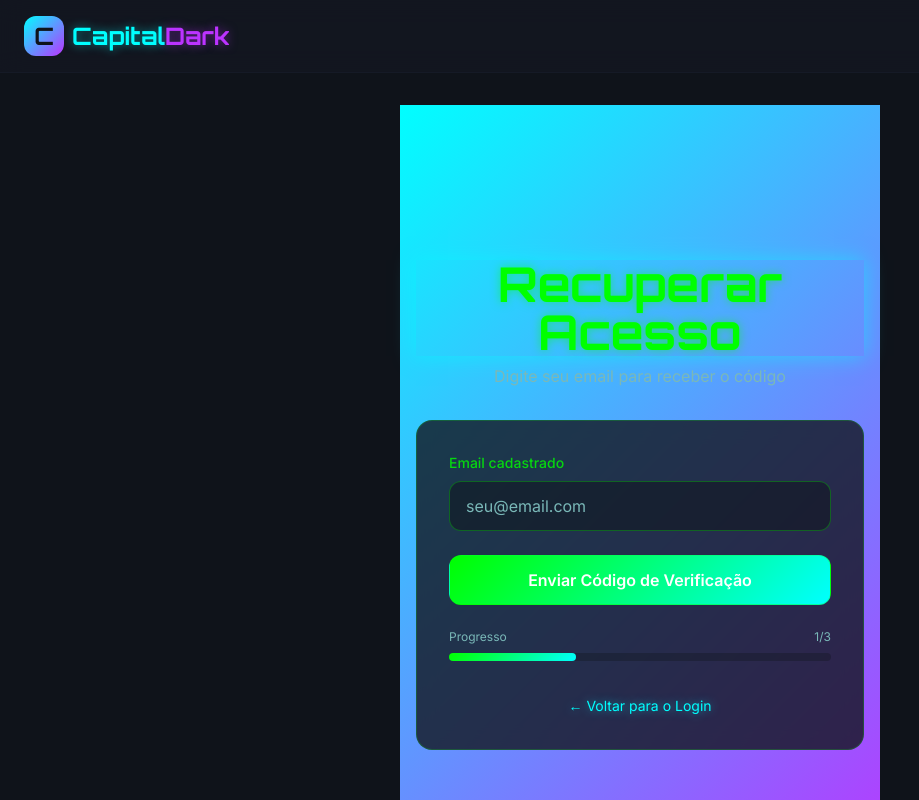
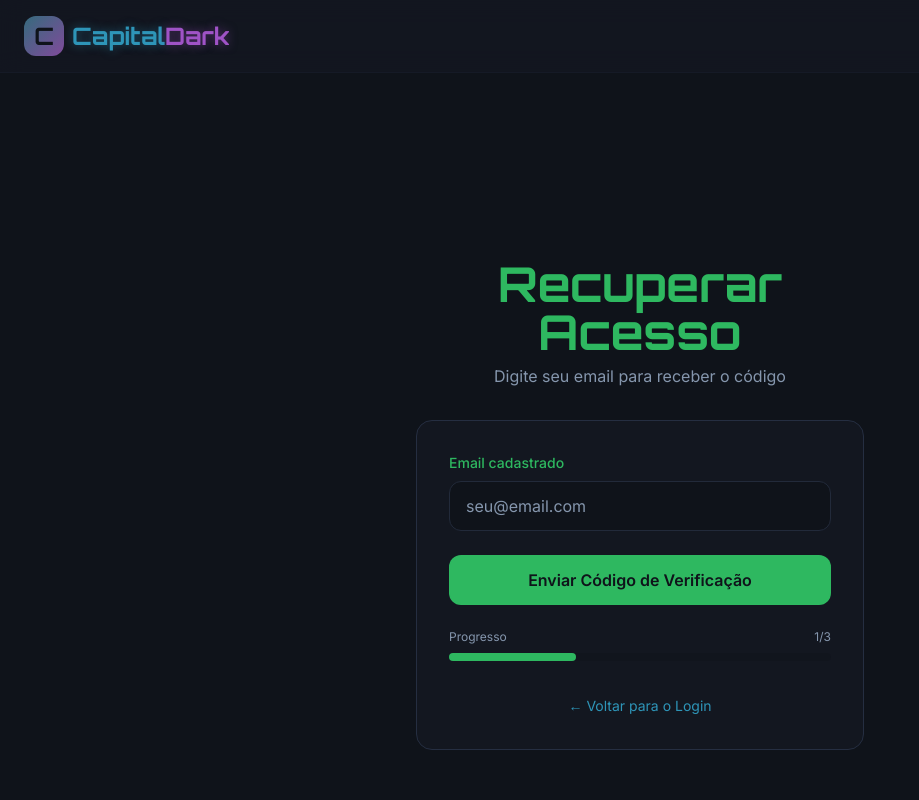
Before and after one commit to SeuPesadel00/CapitalDaark-new, a React (Vite) app: page /recover-password in a window 1280 px wide. Shown: the top 800 px of the page, without its empty margins (0-919 px from the left). Built offline with nearby package versions, Linux system fonts and the light colour scheme.

Commit message:
Refactor: Adjust site colors and styles
Remove colorful background from dropdown menus and reduce the intensity of fluorescent colors across the entire site to address color pollution and improve visual appeal.

```diff
--- a/src/index.css
+++ b/src/index.css
@@ -7,81 +7,73 @@
 /* Design System - Capital Dark Theme */
 @layer base {
   :root {
-    /* Dark modern theme with neon accents */
+    /* Dark modern theme with softer accents */
     --background: 220 27% 8%;
-    --foreground: 180 100% 85%;
+    --foreground: 210 40% 95%;
 
     --card: 220 27% 10%;
-    --card-foreground: 180 100% 90%;
+    --card-foreground: 210 40% 95%;
 
     --popover: 220 27% 12%;
-    --popover-foreground: 180 100% 90%;
+    --popover-foreground: 210 40% 95%;
 
-    /* Neon Primary - Cyan */
-    --primary: 180 100% 50%;
+    /* Softer Primary - Cyan */
+    --primary: 195 60% 45%;
     --primary-foreground: 220 27% 8%;
-    --primary-glow: 180 100% 70%;
+    --primary-glow: 195 60% 60%;
 
-    /* Neon Secondary - Purple */
-    --secondary: 280 100% 60%;
+    /* Softer Secondary - Purple */
+    --secondary: 280 50% 55%;
     --secondary-foreground: 220 27% 8%;
-    --secondary-glow: 280 100% 80%;
+    --secondary-glow: 280 50% 70%;
 
-    /* Neon Accent - Green */
-    --accent: 120 100% 50%;
+    /* Softer Accent - Green */
+    --accent: 142 60% 45%;
     --accent-foreground: 220 27% 8%;
-    --accent-glow: 120 100% 70%;
+    --accent-glow: 142 60% 60%;
 
     --muted: 220 27% 15%;
-    --muted-foreground: 180 30% 60%;
+    --muted-foreground: 215 20% 60%;
 
-    --destructive: 0 100% 60%;
+    --destructive: 0 60% 55%;
     --destructive-foreground: 220 27% 8%;
 
     --border: 220 27% 20%;
-    --input: 220 27% 15%;
-    --ring: 180 100% 50%;
+    --input: 220 27% 18%;
+    --ring: 195 60% 45%;
 
     --radius: 0.75rem;
 
-    /* Custom neon colors */
-    --neon-cyan: 180 100% 50%;
-    --neon-purple: 280 100% 60%;
-    --neon-green: 120 100% 50%;
-    --neon-pink: 320 100% 60%;
-    --neon-orange: 30 100% 60%;
+    /* Softer neon colors */
+    --neon-cyan: 195 60% 45%;
+    --neon-purple: 280 50% 55%;
+    --neon-green: 142 60% 45%;
+    --neon-pink: 320 50% 55%;
+    --neon-orange: 30 60% 55%;
 
-    /* Gradients */
-    --gradient-primary: linear-gradient(135deg, hsl(var(--neon-cyan)), hsl(var(--neon-purple)));
-    --gradient-secondary: linear-gradient(135deg, hsl(var(--neon-purple)), hsl(var(--neon-pink)));
-    --gradient-accent: linear-gradient(135deg, hsl(var(--neon-green)), hsl(var(--neon-cyan)));
+    /* Subtle gradients */
+    --gradient-primary: linear-gradient(135deg, hsl(195, 40%, 35%), hsl(280, 35%, 45%));
+    --gradient-secondary: linear-gradient(135deg, hsl(280, 35%, 45%), hsl(320, 35%, 50%));
+    --gradient-accent: linear-gradient(135deg, hsl(142, 40%, 35%), hsl(195, 40%, 35%));
     --gradient-dark: linear-gradient(135deg, hsl(220 27% 8%), hsl(220 27% 12%));
 
-    /* Shadows and glows */
-    --shadow-neon: 0 0 20px hsl(var(--neon-cyan) / 0.5);
-    --shadow-neon-purple: 0 0 20px hsl(var(--neon-purple) / 0.5);
-    --shadow-neon-green: 0 0 20px hsl(var(--neon-green) / 0.5);
-    --shadow-elegant: 0 10px 40px -10px hsl(220 27% 8% / 0.5);
+    /* Softer shadows and glows */
+    --shadow-neon: 0 0 15px hsl(var(--primary) / 0.2);
+    --shadow-soft: 0 4px 20px hsl(220 27% 4% / 0.4);
+    --shadow-elegant: 0 10px 40px -10px hsl(220 27% 8% / 0.3);
 
     /* Transitions */
     --transition-smooth: all 0.3s cubic-bezier(0.4, 0, 0.2, 1);
     --transition-bounce: all 0.5s cubic-bezier(0.68, -0.55, 0.265, 1.55);
 
-    --sidebar-background: 0 0% 98%;
-
-    --sidebar-foreground: 240 5.3% 26.1%;
-
-    --sidebar-primary: 240 5.9% 10%;
-
-    --sidebar-primary-foreground: 0 0% 98%;
-
-    --sidebar-accent: 240 4.8% 95.9%;
-
-    --sidebar-accent-foreground: 240 5.9% 10%;
-
-    --sidebar-border: 220 13% 91%;
-
-    --sidebar-ring: 217.2 91.2% 59.8%;
+    --sidebar-background: 220 27% 10%;
+    --sidebar-foreground: 210 40% 95%;
+    --sidebar-primary: 195 60% 45%;
+    --sidebar-primary-foreground: 220 27% 8%;
+    --sidebar-accent: 220 27% 15%;
+    --sidebar-accent-foreground: 210 40% 95%;
+    --sidebar-border: 220 27% 20%;
+    --sidebar-ring: 195 60% 45%;
   }
 
   .dark {
--- a/src/pages/RecoverPassword.tsx
+++ b/src/pages/RecoverPassword.tsx
@@ -40,11 +40,11 @@ function RecoverPassword() {
 
   return (
     <Layout hideNav>
-      <section className="min-h-screen flex items-center justify-center px-4 bg-gradient-primary">
+      <section className="min-h-screen flex items-center justify-center px-4 bg-background">
         <div className="w-full max-w-md">
           {/* Header com animação */}
           <div className="text-center mb-8 animate-fade-in">
-            <h1 className="text-4xl md:text-5xl font-orbitron font-bold text-neon-green glow-neon mb-2">
+            <h1 className="text-4xl md:text-5xl font-orbitron font-bold text-accent mb-2">
               Recuperar Acesso
             </h1>
             <p className="text-muted-foreground">
@@ -55,18 +55,18 @@ function RecoverPassword() {
           </div>
 
           {/* Card de recuperação com glass effect */}
-          <div className="glass rounded-2xl p-8 shadow-neon border border-neon-green/20 animate-scale-in">
+          <div className="bg-card rounded-2xl p-8 shadow-soft border border-border animate-scale-in">
             {step === 1 && (
               <form onSubmit={handleSendCode} className="space-y-6">
                 <div className="group">
-                  <label htmlFor="email" className="text-sm font-medium text-neon-green/80 block mb-2">
+                  <label htmlFor="email" className="text-sm font-medium text-accent block mb-2">
                     Email cadastrado
                   </label>
                   <input
                     type="email"
                     id="email"
                     name="email"
-                    className="w-full px-4 py-3 rounded-xl bg-background/50 border border-neon-green/30 text-foreground placeholder:text-muted-foreground focus:border-neon-green focus:ring-2 focus:ring-neon-green/20 transition-all duration-300 hover:border-neon-green/50"
+                    className="w-full px-4 py-3 rounded-xl bg-background border border-input text-foreground placeholder:text-muted-foreground focus:border-accent focus:ring-2 focus:ring-ring/20 transition-all duration-300 hover:border-accent/70"
                     placeholder="seu@email.com"
                     required
                     value={email}
@@ -75,7 +75,7 @@ function RecoverPassword() {
                 </div>
                 <button
                   type="submit"
-                  className="w-full bg-gradient-accent text-white font-semibold py-3 px-6 rounded-xl hover:scale-105 transition-all duration-300 shadow-neon hover:shadow-glow border border-neon-green/30"
+                  className="w-full bg-accent text-accent-foreground font-semibold py-3 px-6 rounded-xl hover:bg-accent/90 transition-all duration-300 shadow-soft border border-accent/30"
                 >
                   Enviar Código de Verificação
                 </button>
@@ -85,14 +85,14 @@ function RecoverPassword() {
             {step === 2 && (
               <form onSubmit={handleVerifyCode} className="space-y-6">
                 <div className="group">
-                  <label htmlFor="code" className="text-sm font-medium text-neon-green/80 block mb-2">
+                  <label htmlFor="code" className="text-sm font-medium text-accent block mb-2">
                     Código de verificação
                   </label>
                   <input
                     type="text"
                     id="code"
                     name="code"
-                    className="w-full px-4 py-3 rounded-xl bg-background/50 border border-neon-green/30 text-foreground placeholder:text-muted-foreground focus:border-neon-green focus:ring-2 focus:ring-neon-green/20 transition-all duration-300 hover:border-neon-green/50 text-center text-lg tracking-widest"
+                    className="w-full px-4 py-3 rounded-xl bg-background border border-input text-foreground placeholder:text-muted-foreground focus:border-accent focus:ring-2 focus:ring-ring/20 transition-all duration-300 hover:border-accent/70 text-center text-lg tracking-widest"
                     placeholder="123456"
                     maxLength={6}
                     required
@@ -105,7 +105,7 @@ function RecoverPassword() {
                 </div>
                 <button
                   type="submit"
-                  className="w-full bg-gradient-accent text-white font-semibold py-3 px-6 rounded-xl hover:scale-105 transition-all duration-300 shadow-neon hover:shadow-glow border border-neon-green/30"
+                  className="w-full bg-accent text-accent-foreground font-semibold py-3 px-6 rounded-xl hover:bg-accent/90 transition-all duration-300 shadow-soft border border-accent/30"
                 >
                   Verificar Código
                 </button>
@@ -115,14 +115,14 @@ function RecoverPassword() {
             {step === 3 && (
               <form onSubmit={handleResetPassword} className="space-y-6">
                 <div className="group">
-                  <label htmlFor="newPassword" className="text-sm font-medium text-neon-green/80 block mb-2">
+                  <label htmlFor="newPassword" className="text-sm font-medium text-accent block mb-2">
                     Nova senha
                   </label>
                   <input
                     type="password"
                     id="newPassword"
                     name="newPassword"
-                    className="w-full px-4 py-3 rounded-xl bg-background/50 border border-neon-green/30 text-foreground placeholder:text-muted-foreground focus:border-neon-green focus:ring-2 focus:ring-neon-green/20 transition-all duration-300 hover:border-neon-green/50"
+                    className="w-full px-4 py-3 rounded-xl bg-background border border-input text-foreground placeholder:text-muted-foreground focus:border-accent focus:ring-2 focus:ring-ring/20 transition-all duration-300 hover:border-accent/70"
                     placeholder="••••••••"
                     required
                     value={newPassword}
@@ -134,7 +134,7 @@ function RecoverPassword() {
                 </div>
                 <button
                   type="submit"
-                  className="w-full bg-gradient-accent text-white font-semibold py-3 px-6 rounded-xl hover:scale-105 transition-all duration-300 shadow-neon hover:shadow-glow border border-neon-green/30"
+                  className="w-full bg-accent text-accent-foreground font-semibold py-3 px-6 rounded-xl hover:bg-accent/90 transition-all duration-300 shadow-soft border border-accent/30"
                 >
                   Confirmar Nova Senha
                 </button>
@@ -143,7 +143,7 @@ function RecoverPassword() {
 
             {message && (
               <div className={`mt-4 text-center text-sm font-medium animate-fade-in ${
-                message.includes('sucesso') || message.includes('enviado') || message.includes('verificado') ? 'text-neon-green' : 'text-destructive'
+                message.includes('sucesso') || message.includes('enviado') || message.includes('verificado') ? 'text-accent' : 'text-destructive'
               }`}>
                 {message}
               </div>
@@ -157,7 +157,7 @@ function RecoverPassword() {
               </div>
               <div className="w-full bg-background/30 rounded-full h-2">
                 <div
-                  className="bg-gradient-accent h-2 rounded-full transition-all duration-500"
+                  className="bg-accent h-2 rounded-full transition-all duration-500"
                   style={{ width: `${(step / 3) * 100}%` }}
                 ></div>
               </div>
@@ -166,7 +166,7 @@ function RecoverPassword() {
             {/* Link de volta */}
             <div className="mt-8 text-center">
               <button
-                className="text-sm text-neon-cyan hover:text-neon-cyan/80 transition-colors hover:underline"
+                className="text-sm text-primary hover:text-primary/80 transition-colors hover:underline"
                 onClick={() => navigate('/login')}
               >
                 ← Voltar para o Login
```
Also changed, not shown: src/pages/Login.tsx (+11 -11 lines), src/pages/Register.tsx (+12 -12 lines).
